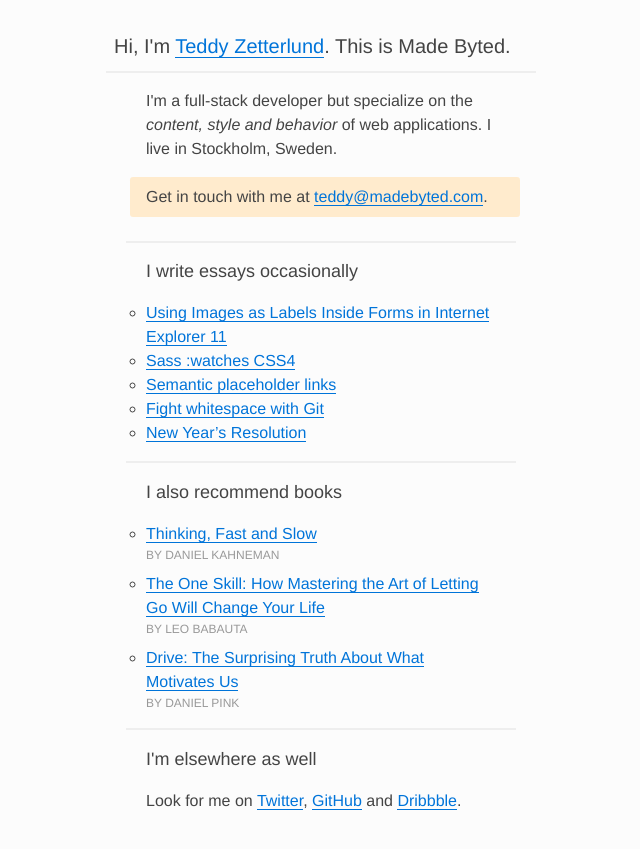
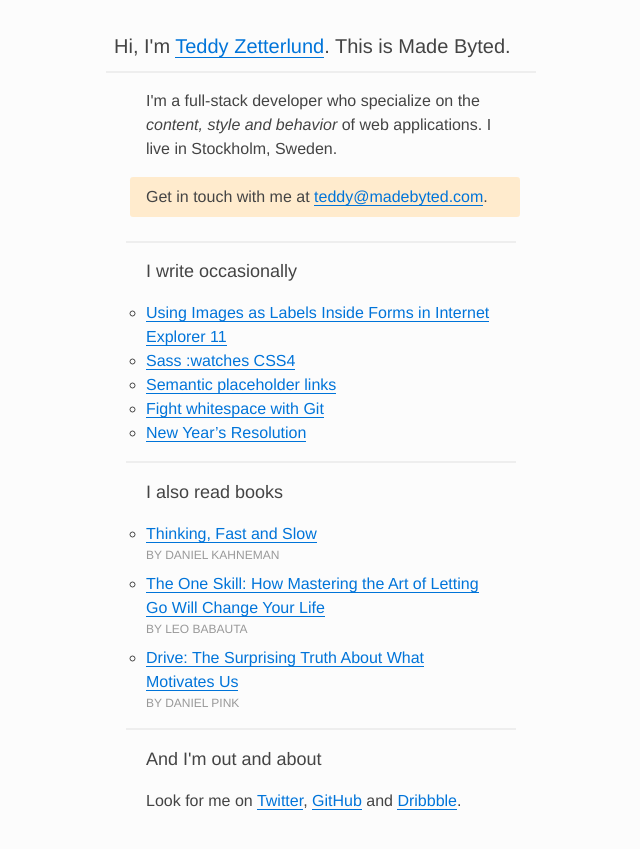
Before and after one commit to teddyzetterlund/madebyted.github.io, a Jekyll site: the page built from index.html, in a window 1280 px wide. Shown: the top 849 px of the page, without its empty margins (319-959 px from the left). Built offline with Jekyll 4.4.1, drawn with Linux system fonts in a browser that asks for light colours; Markdown is read by kramdown in place of the engine named in the settings.

Commit message:
Minor copy updates to startpage

```diff
--- a/index.html
+++ b/index.html
@@ -4,11 +4,11 @@ layout: default
 
 <h1>Hi, I'm <a href="https://twitter.com/teddyzetterlund">Teddy Zetterlund</a>. <span class="company-intro">This is <strong>Made Byted</strong>.</span></h1>
 
-<p>I'm a full-stack developer but specialize on the <em>content, style and behavior</em> of web applications. I live in Stockholm, Sweden.</p>
+<p>I'm a full-stack developer who specialize on the <em>content, style and behavior</em> of web applications. I live in Stockholm, Sweden.</p>
 
 <p class="callout">Get in touch with me at <a href="mailto:teddy@madebyted.com">teddy@madebyted.com</a>.</p>
 
-<h2>I write essays occasionally</h2>
+<h2>I write occasionally</h2>
 
 <ul>
 {% for post in site.posts %}
@@ -16,7 +16,7 @@ layout: default
 {% endfor %}
 </ul>
 
-<h2>I also recommend books</h2>
+<h2>I also read books</h2>
 
 <ul class="list-with-meta">
   <li>
@@ -33,7 +33,7 @@ layout: default
   </li>
 </ul>
 
-<h2>I'm elsewhere as well</h2>
+<h2>And I'm out and about</h2>
 
 <p>
   Look for me on
```
